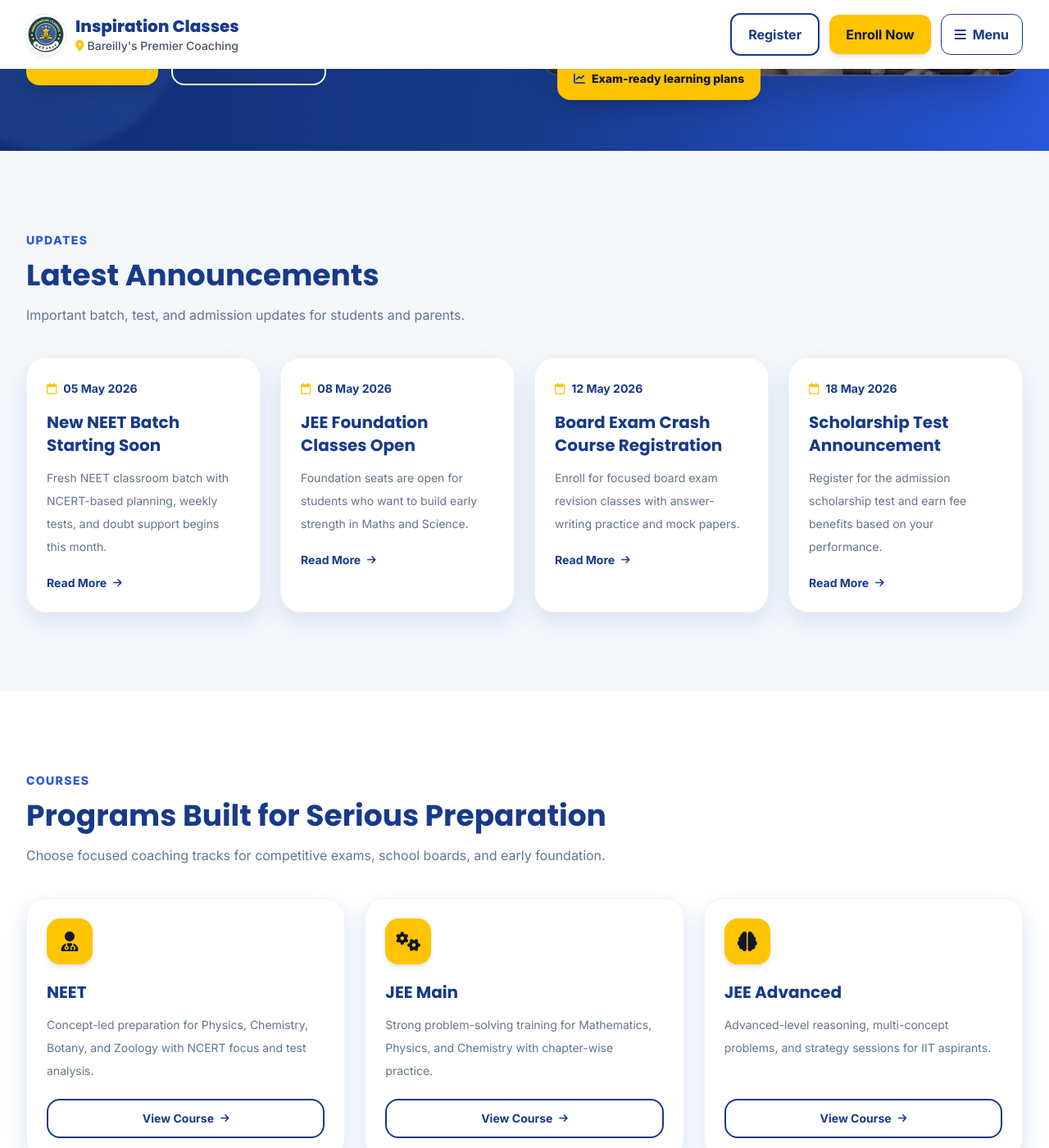
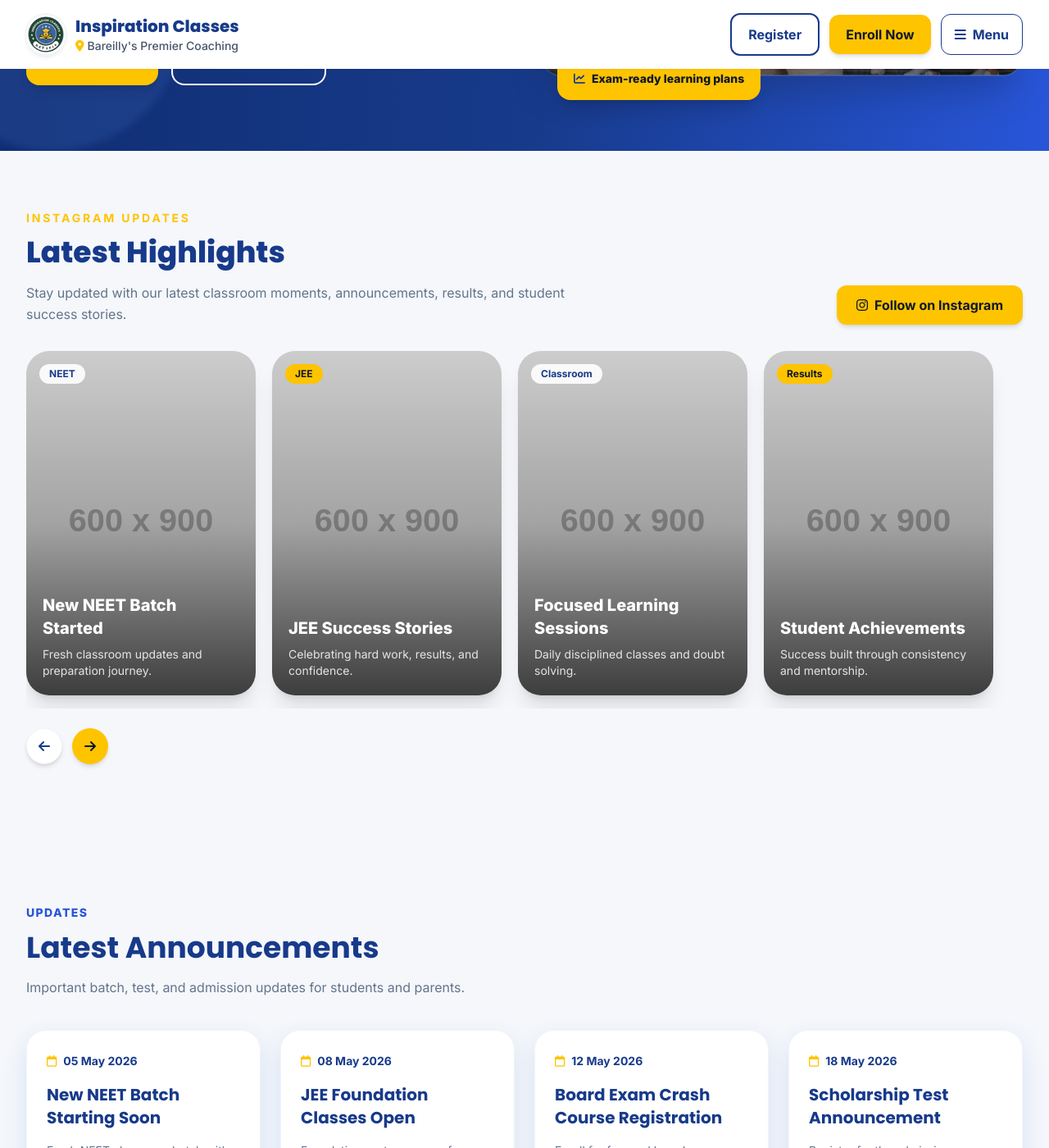
Before and after one commit to radhikayowin-bot/inspiration-classes, a Jekyll site: the page built from index.html, in a window 1280 px wide and 1400 px high, scrolled down 510 px. Shown: the whole window at 82% size. Built offline with Jekyll 4.4.1, drawn with Linux system fonts in a browser that asks for light colours; nearby versions of some CDN libraries.

Commit message:
Add homepage highlights slider

```diff
--- a/_includes/home-tailwind.html
+++ b/_includes/home-tailwind.html
@@ -20,6 +20,33 @@
           <div class="absolute inset-0 bg-gradient-to-t from-black/50 via-black/20 to-transparent opacity-90"></div>
         </div>
         <div class="absolute -bottom-5 left-5 rounded-2xl bg-accent px-5 py-4 text-sm font-extrabold text-textDark shadow-xl"><i class="fa-solid fa-chart-line mr-2 text-primary"></i>Exam-ready learning plans</div>
+      </div>
+    </div>
+  </div>
+</section>
+
+<section class="overflow-hidden bg-bgLight py-14 md:py-[4.5rem]">
+  <div class="max-w-7xl mx-auto px-4 sm:px-6 lg:px-8">
+    <div class="mb-8 flex flex-col gap-6 md:flex-row md:items-end md:justify-between">
+      <div>
+        <p class="text-sm font-bold uppercase tracking-[0.2em] text-accent">Instagram Updates</p>
+        <h2 class="mt-3 font-heading text-3xl font-extrabold text-primary md:text-4xl">Latest Highlights</h2>
+        <p class="mt-4 max-w-2xl leading-relaxed text-textGray">Stay updated with our latest classroom moments, announcements, results, and student success stories.</p>
+      </div>
+      <a href="https://www.instagram.com/inspirationclassesofficial/" target="_blank" rel="noopener" class="inline-flex items-center justify-center gap-2 rounded-xl bg-accent px-6 py-3 font-bold text-textDark shadow-md transition hover:bg-accentLight"><i class="fa-brands fa-instagram"></i>Follow on Instagram</a>
+    </div>
+
+    <div class="relative">
+      <div id="highlightsSlider" class="no-scrollbar flex snap-x snap-mandatory gap-5 overflow-x-auto scroll-smooth pb-4">
+        <article class="group relative h-[420px] min-w-[240px] snap-start overflow-hidden rounded-[28px] bg-white shadow-xl sm:min-w-[260px] md:min-w-[280px]"><img src="https://placehold.co/600x900/173A8A/FFFFFF?text=NEET+Batch" alt="NEET Batch Highlight" class="h-full w-full object-cover transition duration-700 group-hover:scale-105" loading="lazy"><div class="absolute inset-0 bg-gradient-to-t from-black/70 via-black/20 to-transparent"></div><div class="absolute left-4 top-4 rounded-full bg-white/90 px-3 py-1 text-xs font-bold text-primary">NEET</div><div class="absolute bottom-5 left-5 right-5"><h3 class="text-xl font-extrabold text-white">New NEET Batch Started</h3><p class="mt-2 text-sm text-white/85">Fresh classroom updates and preparation journey.</p></div></article>
+        <article class="group relative h-[420px] min-w-[240px] snap-start overflow-hidden rounded-[28px] bg-white shadow-xl sm:min-w-[260px] md:min-w-[280px]"><img src="https://placehold.co/600x900/2856D9/FFFFFF?text=JEE+Success" alt="JEE Success Highlight" class="h-full w-full object-cover transition duration-700 group-hover:scale-105" loading="lazy"><div class="absolute inset-0 bg-gradient-to-t from-black/70 via-black/20 to-transparent"></div><div class="absolute left-4 top-4 rounded-full bg-accent px-3 py-1 text-xs font-bold text-textDark">JEE</div><div class="absolute bottom-5 left-5 right-5"><h3 class="text-xl font-extrabold text-white">JEE Success Stories</h3><p class="mt-2 text-sm text-white/85">Celebrating hard work, results, and confidence.</p></div></article>
+        <article class="group relative h-[420px] min-w-[240px] snap-start overflow-hidden rounded-[28px] bg-white shadow-xl sm:min-w-[260px] md:min-w-[280px]"><img src="https://placehold.co/600x900/102E73/FFFFFF?text=Classroom" alt="Classroom Highlight" class="h-full w-full object-cover transition duration-700 group-hover:scale-105" loading="lazy"><div class="absolute inset-0 bg-gradient-to-t from-black/70 via-black/20 to-transparent"></div><div class="absolute left-4 top-4 rounded-full bg-white/90 px-3 py-1 text-xs font-bold text-primary">Classroom</div><div class="absolute bottom-5 left-5 right-5"><h3 class="text-xl font-extrabold text-white">Focused Learning Sessions</h3><p class="mt-2 text-sm text-white/85">Daily disciplined classes and doubt solving.</p></div></article>
+        <article class="group relative h-[420px] min-w-[240px] snap-start overflow-hidden rounded-[28px] bg-white shadow-xl sm:min-w-[260px] md:min-w-[280px]"><img src="https://placehold.co/600x900/FFC400/0F172A?text=Results" alt="Results Highlight" class="h-full w-full object-cover transition duration-700 group-hover:scale-105" loading="lazy"><div class="absolute inset-0 bg-gradient-to-t from-black/70 via-black/20 to-transparent"></div><div class="absolute left-4 top-4 rounded-full bg-accent px-3 py-1 text-xs font-bold text-textDark">Results</div><div class="absolute bottom-5 left-5 right-5"><h3 class="text-xl font-extrabold text-white">Student Achievements</h3><p class="mt-2 text-sm text-white/85">Success built through consistency and mentorship.</p></div></article>
+      </div>
+
+      <div class="mt-6 hidden items-center gap-3 md:flex">
+        <button type="button" id="highlightPrev" class="h-11 w-11 rounded-full border border-gray-100 bg-white text-primary shadow-md transition hover:bg-primary hover:text-white" aria-label="Previous highlights"><i class="fa-solid fa-arrow-left"></i></button>
+        <button type="button" id="highlightNext" class="h-11 w-11 rounded-full bg-accent text-textDark shadow-md transition hover:bg-accentLight" aria-label="Next highlights"><i class="fa-solid fa-arrow-right"></i></button>
       </div>
     </div>
   </div>
--- a/_layouts/default.html
+++ b/_layouts/default.html
@@ -64,6 +64,16 @@
       }
     </script>
     <link rel="stylesheet" href="https://cdnjs.cloudflare.com/ajax/libs/font-awesome/6.5.1/css/all.min.css">
+    <style>
+      .no-scrollbar::-webkit-scrollbar {
+        display: none;
+      }
+
+      .no-scrollbar {
+        -ms-overflow-style: none;
+        scrollbar-width: none;
+      }
+    </style>
   </head>
   <body class="bg-bgLight font-sans text-textDark antialiased">
     <a class="sr-only focus:not-sr-only focus:fixed focus:left-4 focus:top-4 focus:z-[100] focus:rounded-lg focus:bg-primary focus:px-4 focus:py-3 focus:text-white" href="#main">Skip to content</a>
--- a/assets/js/main.js
+++ b/assets/js/main.js
@@ -37,3 +37,31 @@ document.addEventListener('DOMContentLoaded', function () {
     }
   });
 });
+
+document.addEventListener('DOMContentLoaded', function () {
+  const slider = document.getElementById('highlightsSlider');
+  const prev = document.getElementById('highlightPrev');
+  const next = document.getElementById('highlightNext');
+
+  if (!slider) return;
+
+  const scrollAmount = 300;
+
+  if (next) {
+    next.addEventListener('click', function () {
+      slider.scrollBy({
+        left: scrollAmount,
+        behavior: 'smooth'
+      });
+    });
+  }
+
+  if (prev) {
+    prev.addEventListener('click', function () {
+      slider.scrollBy({
+        left: -scrollAmount,
+        behavior: 'smooth'
+      });
+    });
+  }
+});
```
